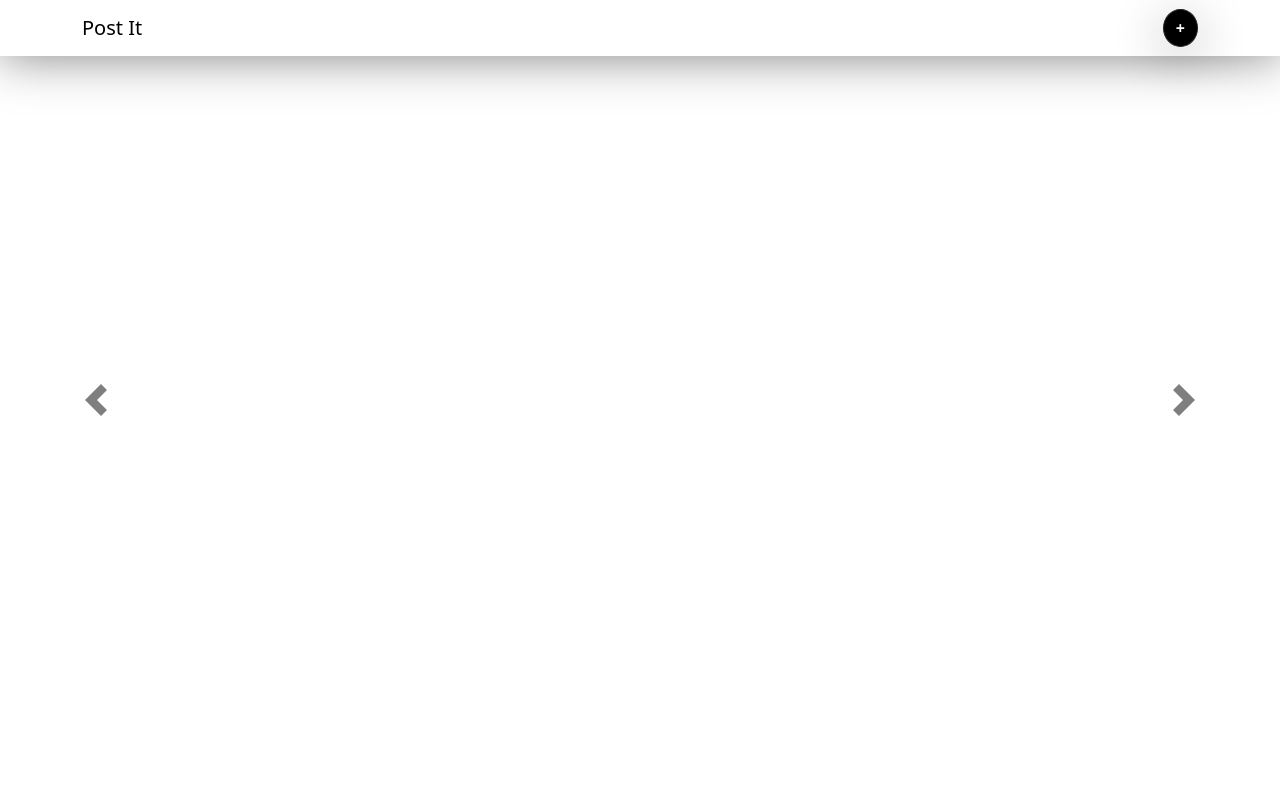
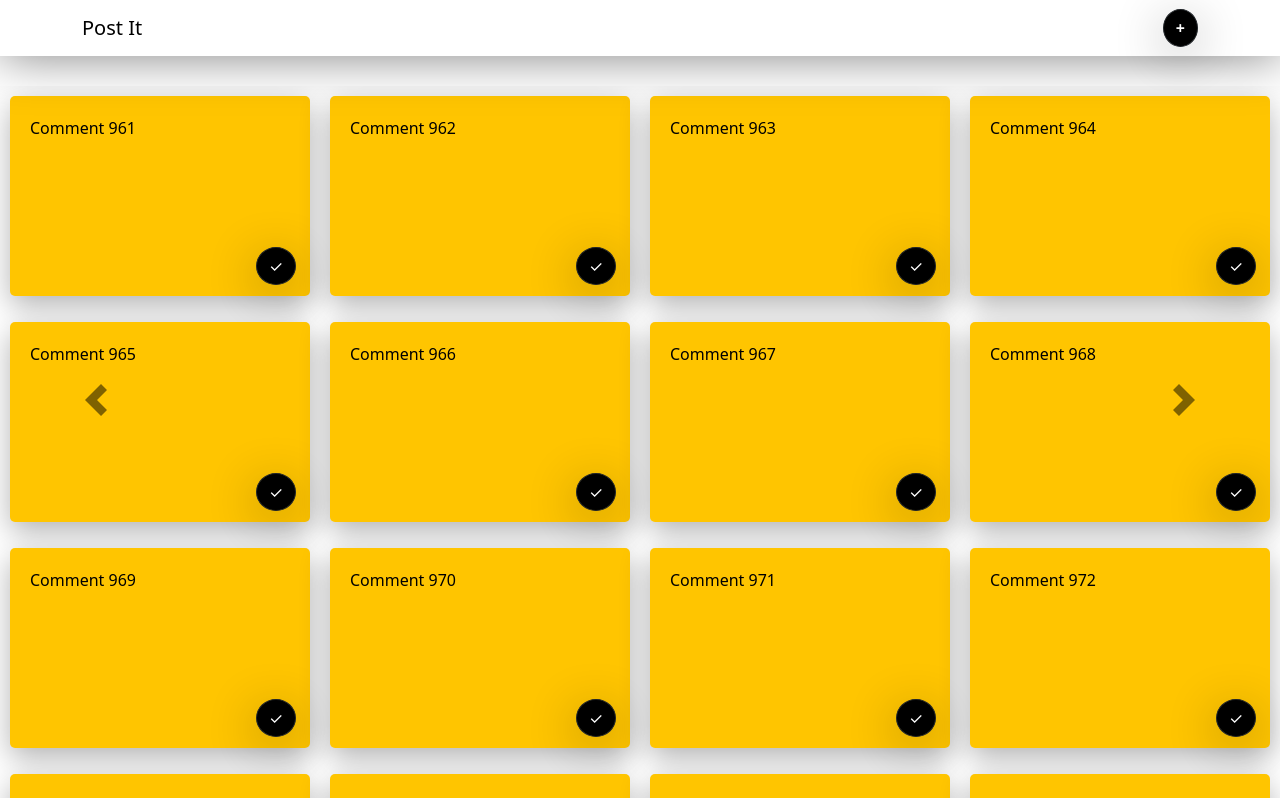
Before and after one commit to wallacez11/stick, a Vue app: page / in a window 1280 px wide. Shown: the top 798 px of the page. Built offline with nearby package versions, Linux system fonts and the light colour scheme.

Commit message:
sistema de navegação funcionando

```diff
--- a/src/components/AppBody.vue
+++ b/src/components/AppBody.vue
@@ -1,30 +1,31 @@
 <template>
   <div>
-    <div id="carousel" class="carousel slide" data-bs-ride="carousel">
-      <div class="carousel-inner">
+    <div id="carousel" class="carousel slide" data-bs-interval="false">
+      <div ref="carouselInner" class="carousel-inner">
         <div
           v-for="(page, pageIndex) in pages"
           :key="pageIndex"
-          ref="carrousel"
-          :class="{ 'carousel-item': true, active: pageIndex === 0 }"
+          :class="{ 'carousel-item': true, active: pageIndex === currentPage }"
         >
           <div
-            v-for="(note, noteIndex) in page"
-            :key="noteIndex"
+            v-for="(comment, commentIndex) in page"
+            :key="commentIndex"
             class="textContainer"
           >
             <textarea
               class="sticky-note paper-shadow"
-              v-model="note.content"
-              :style="{ backgroundColor: note.color }"
-              @input="handleInput(pageIndex, noteIndex)"
+              v-model="comment.content"
+              :style="{ backgroundColor: comment.color }"
+              @input="handleInput(pageIndex, commentIndex)"
             ></textarea>
             <button
               class="btn btn-dark rounded-circle send"
               data-toggle="tooltip"
               data-placement="bottom"
               title="save"
-              v-show="note.content.length <= 145 && note.content.length > 0"
+              v-show="
+                comment.content.length <= 145 && comment.content.length > 0
+              "
             >
               ✓
             </button>
@@ -59,54 +60,83 @@ export default {
 
   data() {
     return {
-      height: 0,
-      width: 0,
+      currentPage: 0,
       pages: [[]],
       newPostItText: "",
       colors: ["#ffd699", "#ffcccc", "#ccffcc", "#ccccff", "#ffffcc"],
+      isSizeBelowThreshold: true,
     };
   },
-  created() {
-    window.addEventListener("resize", this.handleResize);
-  },
-  unmounted() {
-    window.removeEventListener("resize", this.handleResize);
-  },
+
   methods: {
+    loadComments() {
+      const totalComments = 1000;
+      const commentsPerPage = 40;
+
+      const totalPages = Math.ceil(totalComments / commentsPerPage);
+
+      const comments = [];
+
+      for (let i = 0; i < totalComments; i++) {
+        comments.push({
+          id: i + 1,
+          content: `Comment ${i + 1}`,
+          color: this.colors[i % this.colors.length],
+        });
+      }
+
+      this.pages = [];
+
+      for (let page = 0; page < totalPages; page++) {
+        const startIndex = page * commentsPerPage;
+        const endIndex = startIndex + commentsPerPage;
+        this.pages.push(comments.slice(startIndex, endIndex));
+      }
+      this.currentPage = this.pages.length - 1;
+    },
+    jumpToLastCarousel() {
+      console.log("Jumping to last carousel");
+
+      const carouselItems = document.querySelectorAll(
+        ".carousel-inner .carousel-item"
+      );
+
+      if (carouselItems.length > 0) {
+        carouselItems.forEach((item) => {
+          item.classList.remove("active");
+        });
+        carouselItems[carouselItems.length - 1].classList.add("active");
+      }
+
+      const lastCarouselItem = carouselItems[carouselItems.length - 1];
+      if (lastCarouselItem) {
+        lastCarouselItem.scrollIntoView({ behavior: "smooth" });
+      }
+    },
     handleInput(index) {
       if (this.postIts[index].content.length >= 145) {
         this.postIts[index].content = this.postIts[index].content.slice(0, 145);
       }
     },
-    reachBottom() {
-      console.log(this.$refs?.carrousel);
-      if (this.$refs?.carrousel) {
-        let containerHeight = this.$refs?.carrousel?.clientHeight;
-        let screenHeight =
-          window?.innerHeight || document?.documentElement.clientHeight;
-        let threshold = 0.8;
-        return console.log(containerHeight > screenHeight * threshold);
-      }
-      return false;
-    },
   },
+
   mounted() {
+    this.loadComments();
     this.emitter.on("createPost", () => {
+      this.jumpToLastCarousel();
+
       const lastPage = this.pages.length - 1;
-      console.log(this.reachBottom());
-      if (!this.reachBottom()) {
-        // Max 9 notes per page
+
+      if (this.pages[lastPage].length >= 40) {
+        this.currentPage++;
+        this.pages.push([
+          { content: "This is a sticky note!", color: "#ffff99" },
+        ]);
+      } else {
         this.pages[lastPage].push({
           content: "This is a sticky note!",
           color: "#ffff99",
         });
-      } else {
-        this.pages.push([
-          {
-            content: "This is a sticky note!",
-            color: "#ffff99",
-          },
-        ]);
       }
     });
   },
```
